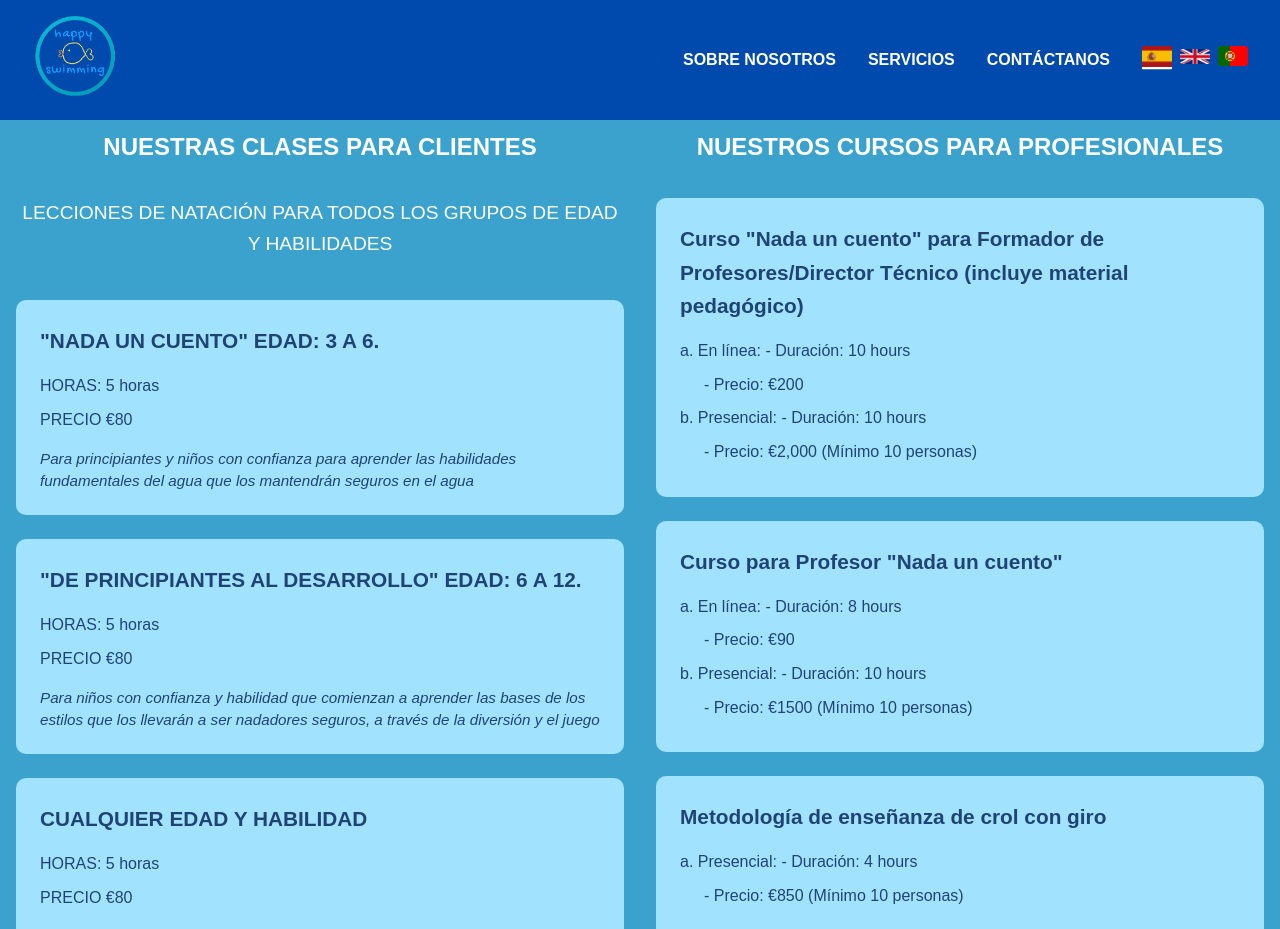
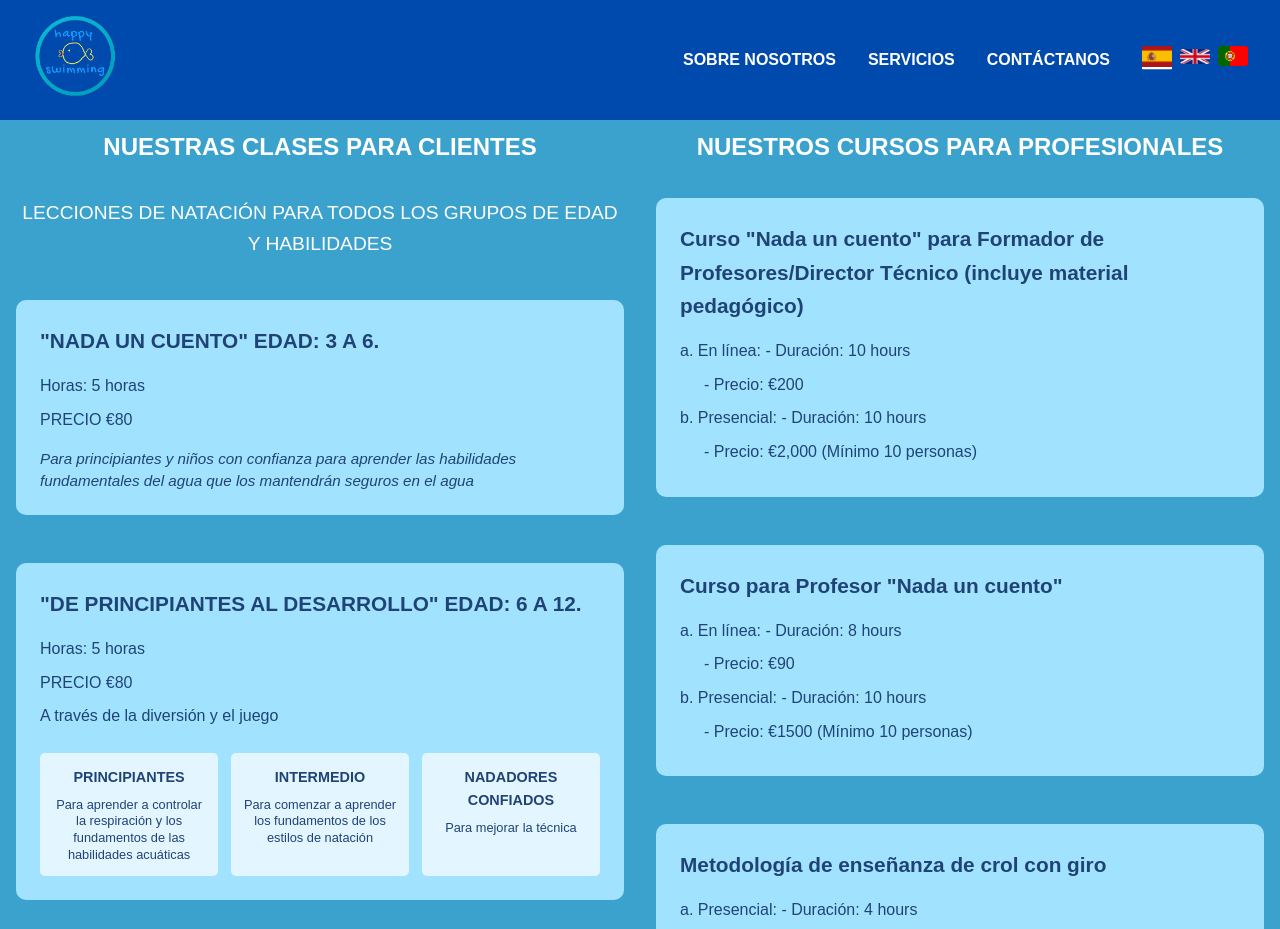
Before and after one commit to papitaAlgodonCplusplus/HappySwimming, an Angular app: page /services in a window 1280 px wide. Shown: the top 929 px of the page. Built offline with nearby package versions, Linux system fonts and the light colour scheme; a web font is replaced by a local one.

Commit message:
feat(services): add new service levels and update service descriptions with translations

```diff
--- a/src/app/services-offer/services.component.css
+++ b/src/app/services-offer/services.component.css
@@ -48,6 +48,7 @@
   border-radius: 10px;
   display: flex;
   flex-direction: column;
+  margin-bottom: 1.5rem;
 }
 
 /* Make left column boxes shorter */
@@ -95,6 +96,40 @@
   padding-left: 1.5rem;
 }
 
+/* New styles for levels */
+.levels-container {
+  display: flex;
+  flex-wrap: wrap;
+  gap: 0.8rem;
+  margin-top: 1rem;
+}
+
+.level-box {
+  background-color: rgba(255, 255, 255, 0.7);
+  border-radius: 5px;
+  padding: 0.8rem;
+  flex: 1;
+  min-width: 100px;
+  display: flex;
+  flex-direction: column;
+  align-items: center;
+  text-align: center;
+}
+
+.level-title {
+  font-size: 0.9rem;
+  font-weight: bold;
+  color: #204376;
+  margin-bottom: 0.5rem;
+  text-transform: uppercase;
+}
+
+.level-desc {
+  font-size: 0.8rem;
+  color: #204376;
+  line-height: 1.3;
+}
+
 /* Responsive adjustments */
 @media (max-width: 992px) {
   .services-columns {
@@ -131,4 +166,12 @@
   .service-box {
     padding: 1rem;
   }
+
+  .levels-container {
+    flex-direction: column;
+  }
+
+  .level-box {
+    width: 100%;
+  }
 }
--- a/src/app/services-offer/services.component.html
+++ b/src/app/services-offer/services.component.html
@@ -11,30 +11,63 @@
         <h2 class="column-title">{{ 'clientServices.title' | translate }}</h2>
         <h3 class="column-subtitle">{{ 'clientServices.subtitle' | translate }}</h3>
 
+        <!-- Swim a Story - Age 3-6 -->
         <div class="service-box">
           <div class="box-content">
             <h3 class="box-title">{{ 'swimmingAbilities.titles.swimAStory' | translate }}</h3>
-            <p class="box-detail">{{ 'clientServices.children36.hours' | translate }}: 5 horas</p>
+            <p class="box-detail">{{ 'clientServices.hours' | translate }}: 5 {{ 'clientServices.horasText' | translate }}</p>
             <p class="box-detail">{{ 'clientServices.price' | translate }} €80</p>
             <p class="service-description">{{ 'swimmingAbilities.descriptions.children36' | translate }}</p>
           </div>
         </div>
 
+        <!-- Beginners and Development - Age 6-12 -->
         <div class="service-box">
           <div class="box-content">
             <h3 class="box-title">{{ 'swimmingAbilities.titles.children612' | translate }}</h3>
-            <p class="box-detail">{{ 'clientServices.children612.hours' | translate }}: 5 horas</p>
+            <p class="box-detail">{{ 'clientServices.hours' | translate }}: 5 {{ 'clientServices.horasText' | translate }}</p>
             <p class="box-detail">{{ 'clientServices.price' | translate }} €80</p>
-            <p class="service-description">{{ 'swimmingAbilities.descriptions.children612' | translate }}</p>
+            <p class="box-detail">{{ 'clientServices.throughFunAndPlay' | translate }}</p>
+
+            <div class="levels-container">
+              <div class="level-box">
+                <h4 class="level-title">{{ 'clientServices.levels.beginners.title' | translate }}</h4>
+                <p class="level-desc">{{ 'clientServices.levels.beginners.description' | translate }}</p>
+              </div>
+
+              <div class="level-box">
+                <h4 class="level-title">{{ 'clientServices.levels.intermediate.title' | translate }}</h4>
+                <p class="level-desc">{{ 'clientServices.levels.intermediate.description' | translate }}</p>
+              </div>
+
+              <div class="level-box">
+                <h4 class="level-title">{{ 'clientServices.levels.confident.title' | translate }}</h4>
+                <p class="level-desc">{{ 'clientServices.levels.confident.description' | translate }}</p>
+              </div>
+            </div>
           </div>
         </div>
 
+        <!-- Teens and Adults -->
         <div class="service-box">
           <div class="box-content">
-            <h3 class="box-title">{{ 'swimmingAbilities.titles.anyAge' | translate }}</h3>
-            <p class="box-detail">{{ 'clientServices.anyAge.hours' | translate }}: 5 horas</p>
+            <h3 class="box-title">{{ 'swimmingAbilities.titles.teensAdults' | translate }}</h3>
+            <p class="box-detail">{{ 'clientServices.hours' | translate }}: 5 {{ 'clientServices.horasText' | translate }}</p>
             <p class="box-detail">{{ 'clientServices.price' | translate }} €80</p>
-            <p class="service-description">{{ 'swimmingAbilities.descriptions.anyAge' | translate }}</p>
+
+            <div class="levels-container">
+              <div class="level-box">
+                <h4 class="level-title">{{ 'clientServices.levels.beginners.titleShort' | translate }}</h4>
+              </div>
+
+              <div class="level-box">
+                <h4 class="level-title">{{ 'clientServices.levels.intermediate.titleShort' | translate }}</h4>
+              </div>
+
+              <div class="level-box">
+                <h4 class="level-title">{{ 'clientServices.levels.improveTechnique' | translate }}</h4>
+              </div>
+            </div>
           </div>
         </div>
       </div>
--- a/src/assets/i18n/es.json
+++ b/src/assets/i18n/es.json
@@ -170,19 +170,28 @@
     "clientServices": {
         "title": "NUESTRAS CLASES PARA CLIENTES",
         "subtitle": "LECCIONES DE NATACIÓN PARA TODOS LOS GRUPOS DE EDAD Y HABILIDADES",
-        "children36": {
-            "title": "NIÑOS DE 3 A 6 AÑOS",
-            "hours": "HORAS"
-        },
-        "children612": {
-            "title": "NIÑOS DE 6 A 12 AÑOS",
-            "hours": "HORAS"
-        },
-        "anyAge": {
-            "title": "CUALQUIER EDAD Y HABILIDAD",
-            "hours": "HORAS"
-        },
-        "price": "PRECIO"
+        "hours": "Horas",
+        "horasText": "horas",
+        "price": "PRECIO",
+        "throughFunAndPlay": "A través de la diversión y el juego",
+        "levels": {
+            "beginners": {
+                "title": "PRINCIPIANTES",
+                "titleShort": "PRINCIPIANTES",
+                "description": "Para aprender a controlar la respiración y los fundamentos de las habilidades acuáticas"
+            },
+            "intermediate": {
+                "title": "INTERMEDIO",
+                "titleShort": "INTERMEDIO",
+                "description": "Para comenzar a aprender los fundamentos de los estilos de natación"
+            },
+            "confident": {
+                "title": "NADADORES CONFIADOS",
+                "titleShort": "CONFIADO",
+                "description": "Para mejorar la técnica"
+            },
+            "improveTechnique": "MEJORAR TÉCNICA"
+        }
     },
     "professionalServices": {
         "title": "NUESTROS CURSOS PARA PROFESIONALES",
@@ -416,6 +425,7 @@
     },
     "swimmingAbilities": {
         "titles": {
+            "teensAdults": "ADOLESCENTES Y ADULTOS",
             "children36Syntax": "NADA UN CUENTO",
             "children612Syntax": "DE PRINCIPIANTES AL DESARROLLO",
             "anyAgeSyntax": "CUALQUIER EDAD Y HABILIDAD",
```
Also changed, not shown: src/assets/i18n/en.json (+24 -14 lines), src/assets/i18n/pr.json (+23 -13 lines).
